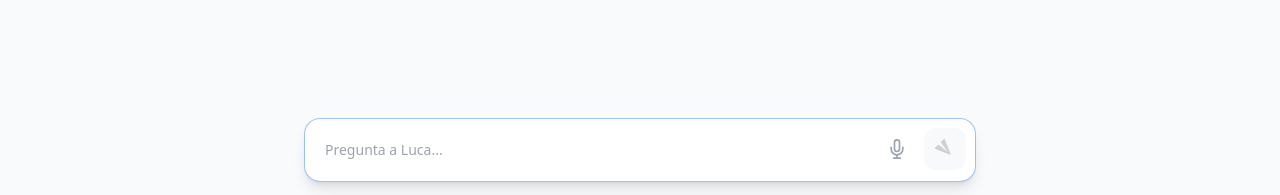
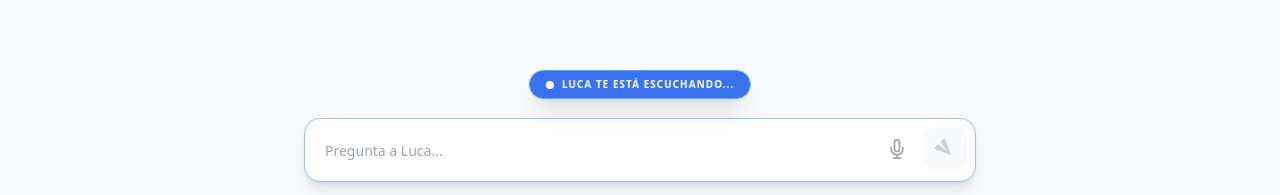
Before and after one commit to David24977/LucaResponse, a React (Vite) app: page / in a window 1280 px wide. Both pictures are taken after a click on the button 897 px from the left and 751 px from the top of the page. Shown: the part 602-797 px from the top of the page. Built offline with nearby package versions, Linux system fonts and the light colour scheme; no server answers.

Commit message:
Created speechRecognition v2

```diff
--- a/src/components/QueryInput.jsx
+++ b/src/components/QueryInput.jsx
@@ -4,9 +4,10 @@ import { startListening } from "../utils/speechRecognition";
 function QueryInput({ onQuery, disabled = false }) {
   const [query, setQuery] = useState("");
   const [isListening, setIsListening] = useState(false);
+  const [toast, setToast] = useState({ msg: "", type: "" });
   const textareaRef = useRef(null);
 
-  // Auto-ajustar la altura del textarea conforme se escribe
+  // Auto-ajustar altura del textarea
   useEffect(() => {
     const textarea = textareaRef.current;
     if (textarea) {
@@ -19,9 +20,9 @@ function QueryInput({ onQuery, disabled = false }) {
     e?.preventDefault();
     const cleanQuery = query.trim();
     if (!cleanQuery || disabled) return;
-
     onQuery(cleanQuery);
     setQuery("");
+    setToast({ msg: "", type: "" });
   };
 
   const handleKeyDown = (e) => {
@@ -31,25 +32,53 @@ function QueryInput({ onQuery, disabled = false }) {
     }
   };
 
-  // Función para manejar el dictado
   const handleVoiceClick = () => {
-    if (isListening) return; // Evitar múltiples instancias
+    if (isListening || disabled) return;
 
+    // 1. Feedback visual inmediato
+    setToast({ msg: "Luca te está escuchando...", type: "info" });
+
+    // 2. Llamada al helper (ahora con 3 parámetros, el idioma es interno)
     startListening(
       (text) => {
-        // Concatenamos el dictado al texto existente
         setQuery((prev) => (prev ? `${prev} ${text}` : text));
+        setToast({ msg: "", type: "" }); // Éxito: borramos el toast
       },
-      (status) => setIsListening(status)
+      (status) => setIsListening(status),
+      (errorMsg) => {
+        setToast({ msg: errorMsg, type: "error" });
+        // El error se borra solo tras 3 segundos
+        setTimeout(() => setToast({ msg: "", type: "" }), 3000);
+      }
     );
   };
 
   return (
+    <div className="relative w-full">
+      {/* TOAST DINÁMICO */}
+      {toast.msg && (
+        <div className="absolute -top-12 left-1/2 -translate-x-1/2 z-50 animate-in fade-in slide-in-from-bottom-2 duration-300">
+          <div className={`flex items-center gap-2 px-4 py-1.5 rounded-full text-[10px] font-black shadow-xl border backdrop-blur-sm transition-colors ${
+            toast.type === "info"
+              ? "bg-blue-600/90 border-blue-400 text-white"
+              : "bg-gray-900/90 border-gray-700 text-gray-200"
+          }`}>
+            {toast.type === "info" && (
+              <span className="relative flex h-2 w-2">
+                <span className="animate-ping absolute inline-flex h-full w-full rounded-full bg-white opacity-75"></span>
+                <span className="relative inline-flex rounded-full h-2 w-2 bg-white"></span>
+              </span>
+            )}
+            <span className="uppercase tracking-widest">{toast.msg}</span>
+          </div>
+        </div>
+      )}
+
       <form
         onSubmit={handleSubmit}
         className={`relative flex items-end w-full gap-2 bg-white dark:bg-gray-900 p-2 rounded-2xl border transition-all duration-300 shadow-lg ${
           isListening
-          ? "border-red-500 ring-2 ring-red-500/10"
+            ? "border-blue-500 ring-4 ring-blue-500/10 shadow-blue-500/20"
             : "border-gray-200 dark:border-gray-700 focus-within:border-blue-500/50"
         }`}
       >
@@ -59,37 +88,24 @@ function QueryInput({ onQuery, disabled = false }) {
           value={query}
           onChange={(e) => setQuery(e.target.value)}
           onKeyDown={handleKeyDown}
-        placeholder={isListening ? "Luca está escuchando..." : "Pregunta a Luca..."}
+          placeholder={isListening ? "Habla ahora..." : "Pregunta a Luca..."}
           disabled={disabled}
-        maxLength={4000}
-        className="flex-1 max-h-40 min-h-[44px] resize-none rounded-xl bg-transparent px-3 py-2.5 text-gray-800 dark:text-white outline-none placeholder:text-gray-400 disabled:opacity-50 text-base overflow-x-hidden overflow-y-auto"
-        style={{ lineHeight: "1.5" }}
+          className="flex-1 max-h-40 min-h-[44px] resize-none rounded-xl bg-transparent px-3 py-2.5 text-gray-800 dark:text-white outline-none placeholder:text-gray-400 disabled:opacity-50 text-base overflow-hidden"
         />
 
         <div className="flex items-center gap-1 mb-0.5">
-        {/* Botón de Micrófono */}
+          {/* BOTÓN MICRO */}
           <button
             type="button"
             onClick={handleVoiceClick}
             disabled={disabled}
-          className={`flex items-center justify-center w-11 h-11 rounded-xl transition-all duration-200 ${
+            className={`flex items-center justify-center w-11 h-11 rounded-xl transition-all ${
               isListening
-              ? "bg-red-50 text-red-600 dark:bg-red-900/20 animate-pulse"
+                ? "bg-blue-100 text-blue-600 dark:bg-blue-900/40 animate-pulse"
                 : "hover:bg-gray-100 dark:hover:bg-gray-800 text-gray-400"
             }`}
-          aria-label="Dictar mensaje"
           >
-          <svg
-            xmlns="http://www.w3.org/2000/svg"
-            width="20"
-            height="20"
-            viewBox="0 0 24 24"
-            fill="none"
-            stroke="currentColor"
-            strokeWidth="2"
-            strokeLinecap="round"
-            strokeLinejoin="round"
-          >
+            <svg xmlns="http://www.w3.org/2000/svg" width="20" height="20" viewBox="0 0 24 24" fill="none" stroke="currentColor" strokeWidth="2" strokeLinecap="round" strokeLinejoin="round">
               <path d="M12 1a3 3 0 0 0-3 3v8a3 3 0 0 0 6 0V4a3 3 0 0 0-3-3z"></path>
               <path d="M19 10v2a7 7 0 0 1-14 0v-2"></path>
               <line x1="12" y1="19" x2="12" y2="23"></line>
@@ -97,16 +113,15 @@ function QueryInput({ onQuery, disabled = false }) {
             </svg>
           </button>
 
-        {/* Botón de Enviar */}
+          {/* BOTÓN ENVIAR */}
           <button
             type="submit"
             disabled={disabled || !query.trim()}
-          className={`flex items-center justify-center w-11 h-11 rounded-xl transition-all duration-200 ${
+            className={`flex items-center justify-center w-11 h-11 rounded-xl transition-all ${
               query.trim() && !disabled
-              ? "bg-blue-600 text-white scale-100 shadow-md"
-              : "bg-gray-100 dark:bg-gray-800 text-gray-400 scale-95 opacity-50"
+                ? "bg-blue-600 text-white shadow-md active:scale-95"
+                : "bg-gray-100 dark:bg-gray-800 text-gray-400 opacity-50"
             }`}
-          aria-label="Send message"
           >
             <svg viewBox="0 0 24 24" fill="currentColor" className="w-5 h-5 rotate-45">
               <path d="M3.4 20.4l17.45-7.48a1 1 0 000-1.84L3.4 3.6a.993.993 0 00-1.39.91L2 9.12c0 .5.37.93.87.99L17 12 2.87 13.88c-.5.07-.87.5-.87 1l.01 4.61c0 .71.73 1.2 1.39.91z" />
@@ -114,6 +129,7 @@ function QueryInput({ onQuery, disabled = false }) {
           </button>
         </div>
       </form>
+    </div>
   );
 }
 
--- a/src/utils/speechRecognition.js
+++ b/src/utils/speechRecognition.js
@@ -1,5 +1,6 @@
-export const startListening = (onResult, onStatusChange) => {
-  const SpeechRecognition = window.SpeechRecognition || window.webkitSpeechRecognition;
+export const startListening = (onResult, onStatusChange, onError) => {
+  const SpeechRecognition =
+    window.SpeechRecognition || window.webkitSpeechRecognition;
 
   if (!SpeechRecognition) {
     alert("Tu navegador no soporta reconocimiento de voz");
@@ -7,8 +8,27 @@ export const startListening = (onResult, onStatusChange) => {
   }
 
   const recognition = new SpeechRecognition();
-  recognition.lang = 'es-ES';
+
+  const userLangs = navigator.languages || [navigator.language];
+
+// 1. Detectem què tens a la llista
+const tieneValencia = userLangs.some(l => l.startsWith('ca') || l.startsWith('va'));
+const tieneCastellano = userLangs.some(l => l.startsWith('es'));
+
+// 2. Lògica de PRIORITAT (De la terreta cap a fora)
+if (tieneValencia) {
+    // Si està el valencià a la llista, Luca t'escolta en la teua llengua
+    recognition.lang = 'ca-ES';
+} else if (tieneCastellano) {
+    // Si no, t'escolta en castellà
+    recognition.lang = 'es-ES';
+} else {
+    // I si no hi ha res de l'anterior, gastem l'anglés
+    recognition.lang = userLangs[0] || 'en-US';
+}
+
   recognition.interimResults = false;
+  recognition.continuous = false;
 
   recognition.onstart = () => onStatusChange(true);
 
@@ -17,8 +37,13 @@ export const startListening = (onResult, onStatusChange) => {
     onResult(transcript);
   };
 
-  recognition.onerror = (e) => {
-    console.error("Speech Error:", e.error);
+  recognition.onerror = (event) => {
+    const errorMessages = {
+      "no-speech": "No te he oído bien, ¿puedes repetirlo?",
+      "audio-capture": "No encuentro tu micrófono.",
+      "not-allowed": "Permiso de micrófono denegado.",
+    };
+    onError(errorMessages[event.error] || "Algo ha fallado con el micro.");
     onStatusChange(false);
   };
 
```
Lines whose indentation alone changed are shown as unchanged.
